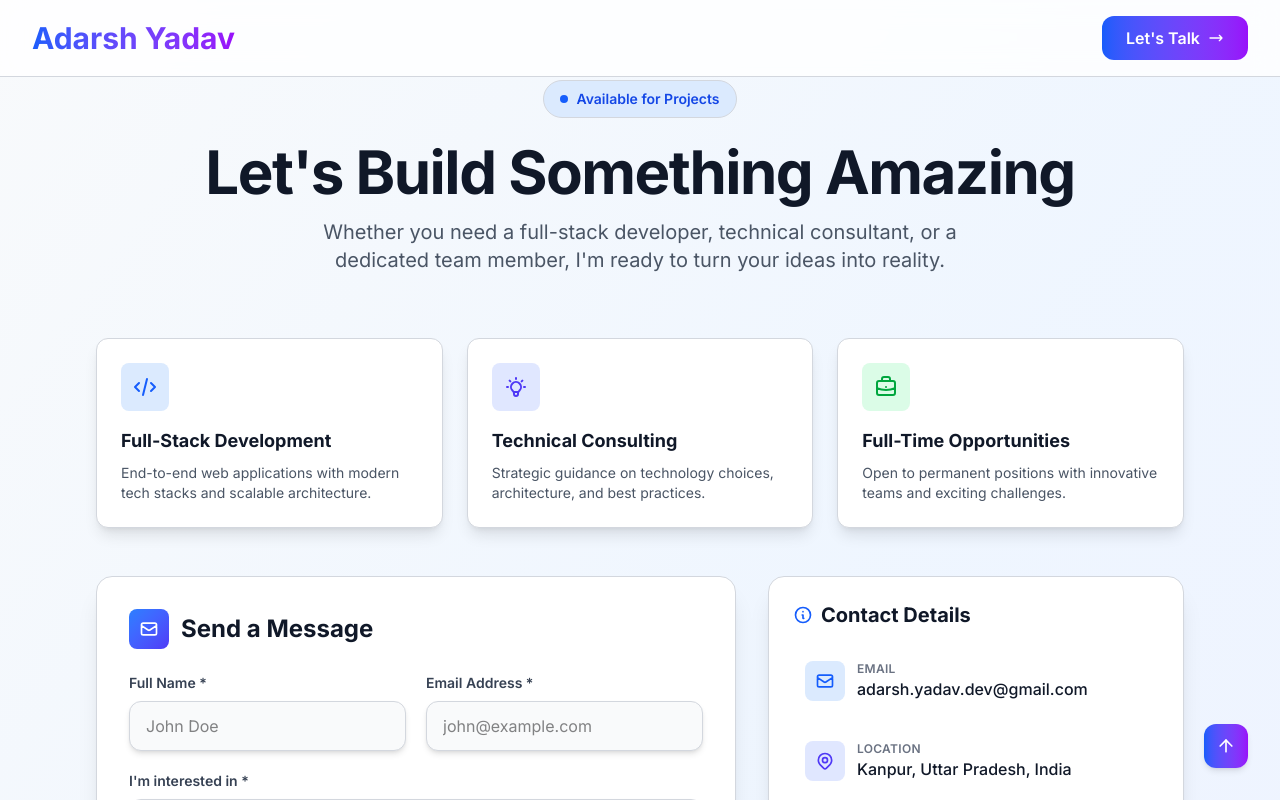
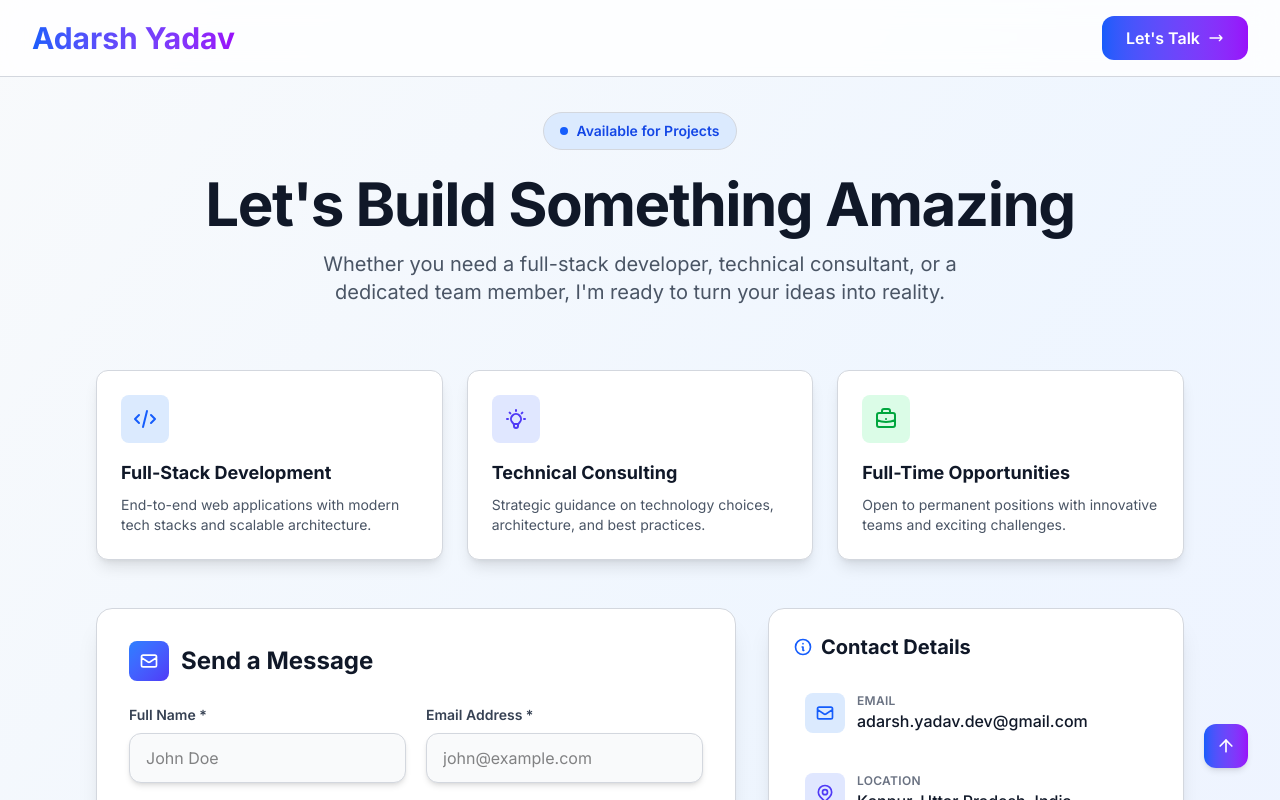
Before and after one commit to Adarsh-Yadav01/adarsh-portfolio, a Next.js app: page /contact in a window 1280 px wide. Shown: the top 800 px of the page. Built offline with nearby package versions, Linux system fonts and the light colour scheme.

Commit message:
Updated contact page

```diff
--- a/src/app/contact/page.jsx
+++ b/src/app/contact/page.jsx
@@ -340,7 +340,7 @@ export default function ContactPage() {
   }
 
   return (
-    <div className="min-h-screen bg-gradient-to-br from-slate-50 via-blue-50 to-indigo-50 py-16 md:py-20">
+    <div className="min-h-screen bg-gradient-to-br from-slate-50 via-blue-50 to-indigo-50 pt-24 md:pt-28 pb-16 md:pb-20">
       <div className="max-w-6xl mx-auto px-4 sm:px-6 lg:px-8">
         {/* Header */}
         <div className="text-center mb-12 md:mb-16">
```
